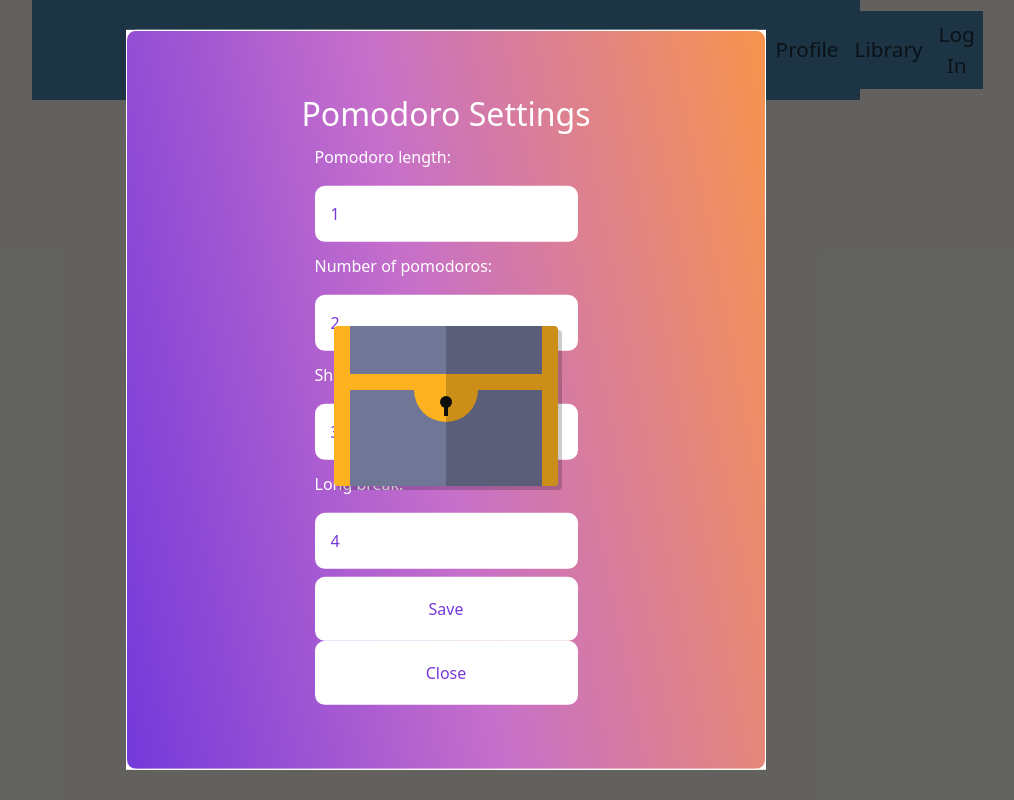
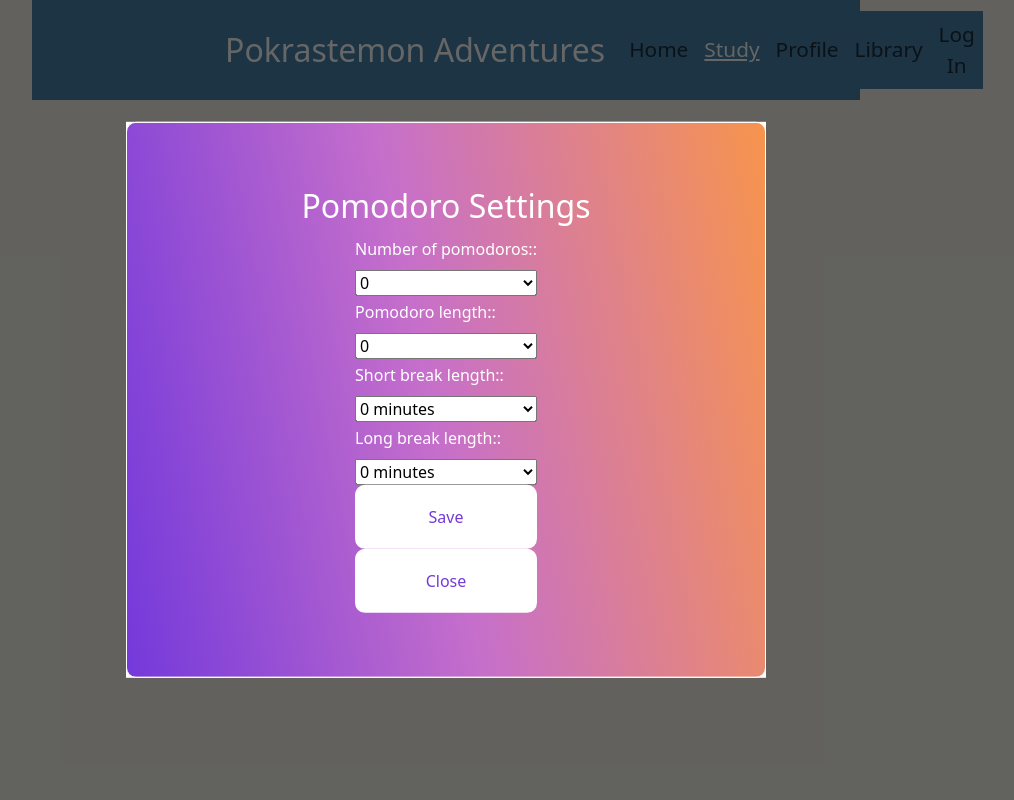
Before and after one commit to kieranscutt/Pokrastemon-app, a React (Vite) app in the folder client/: page /study in a window 1280 px wide. Both pictures are taken after a click on the button "Configure your pomodoro". Shown: the whole page, without its empty margins (194-1208 px from the left). Built offline with nearby package versions, Linux system fonts and the light colour scheme.

Commit message:
dropdown menu for settings form

```diff
--- /dev/null
+++ b/client/src/components/NumDropdown/index.jsx
@@ -0,0 +1,20 @@
+import React from "react";
+
+const NumDropdown = ({name,title,htmlFor,value,handleChange,min,max,type}) => {
+
+    let numbers = []
+    for (let i = min; i<=max ; i++){
+        numbers = [...numbers,i]
+    }
+
+    return (
+        <>
+            <label htmlFor={htmlFor}>{title}:</label>
+            <select name={name} value={value} onChange={handleChange} >
+            {numbers.map((i) => <option key={i} value={i}>{i} {type}</option>)}
+            </select>
+        </>
+    )
+}
+
+export default NumDropdown
--- a/client/src/components/SettingsForm/index.jsx
+++ b/client/src/components/SettingsForm/index.jsx
@@ -1,5 +1,6 @@
 import React, {useState, useEffect} from "react"
 import '../../App.css'
+import NumDropdown from "../NumDropdown"
 
 const SettingsForm = ({handleClose}) => {
 
@@ -57,20 +58,21 @@ const SettingsForm = ({handleClose}) => {
     const resp = await fetch('https://pokrastemon-api.onrender.com/users/pomodoro', options)
     const data = await resp.json()
     if (resp.ok) {
-      alert('Settings saved')
+        console.log(data)
+        alert('Settings saved')
+        handleClose()
     } else {
-        console.log(data)
+        alert('Please log in to save your settings.')
     }
   }
 
   const handleChange = (e) => {
-    const {id, value} = e.target
+    const {name, value} = e.target
     setSettings(prev => ({
         ...prev,
-        [id]: value
+        [name]: value
     }))
   }
-
 
   return (
     <div className='auth-form-container'>
@@ -78,17 +80,13 @@ const SettingsForm = ({handleClose}) => {
 
     <form className='auth-form-settings' onSubmit={handleSubmit}>
 
-      <label htmlFor="block_mins">Pomodoro length:</label>
-      <input id='block_mins' value={settings.block_mins || 1} onChange={handleChange} />
+      {<NumDropdown name='block_num' title='Number of pomodoros:' type='' value={settings.block_num} handleChange={handleChange} min={0} max={100} />}
 
-      <label htmlFor="block_num">Number of pomodoros:</label>
-      <input id='block_num' value={settings.block_num || 2} onChange={handleChange} />
+      {<NumDropdown name='block_mins' title='Pomodoro length:' type='' value={settings.block_mins} handleChange={handleChange} min={0} max={100} />}
 
-      <label htmlFor="short_break_mins">Short break:</label>
-      <input id='short_break_mins' value={settings.short_break_mins || 3} onChange={handleChange} />
+      {<NumDropdown name='short_break_mins' title='Short break length:' type='minutes' value={settings.short_break_mins} handleChange={handleChange} min={0} max={100} />}
 
-      <label htmlFor="long_break_mins">Long break:</label>
-      <input id='long_break_mins' value={settings.long_break_mins || 4} onChange={handleChange} />
+      {<NumDropdown name='short_break_mins' title='Long break length:' type='minutes' value={settings.long_break_mins} handleChange={handleChange} min={0} max={100} />}
 
       <button type='submit'>Save</button>
       <button type="button" onClick={handleClose}>Close</button>
--- a/client/src/pages/StudyPage/index.jsx
+++ b/client/src/pages/StudyPage/index.jsx
@@ -24,7 +24,7 @@ const StudyPage = () => {
         </SettingsModal>
 
       <Timer />
-      <LootBox />
+      {/* <LootBox /> */}
       <button className='settings-btn' onClick={() => showModal()}>Configure your pomodoro</button>
     </div>
   );
```
